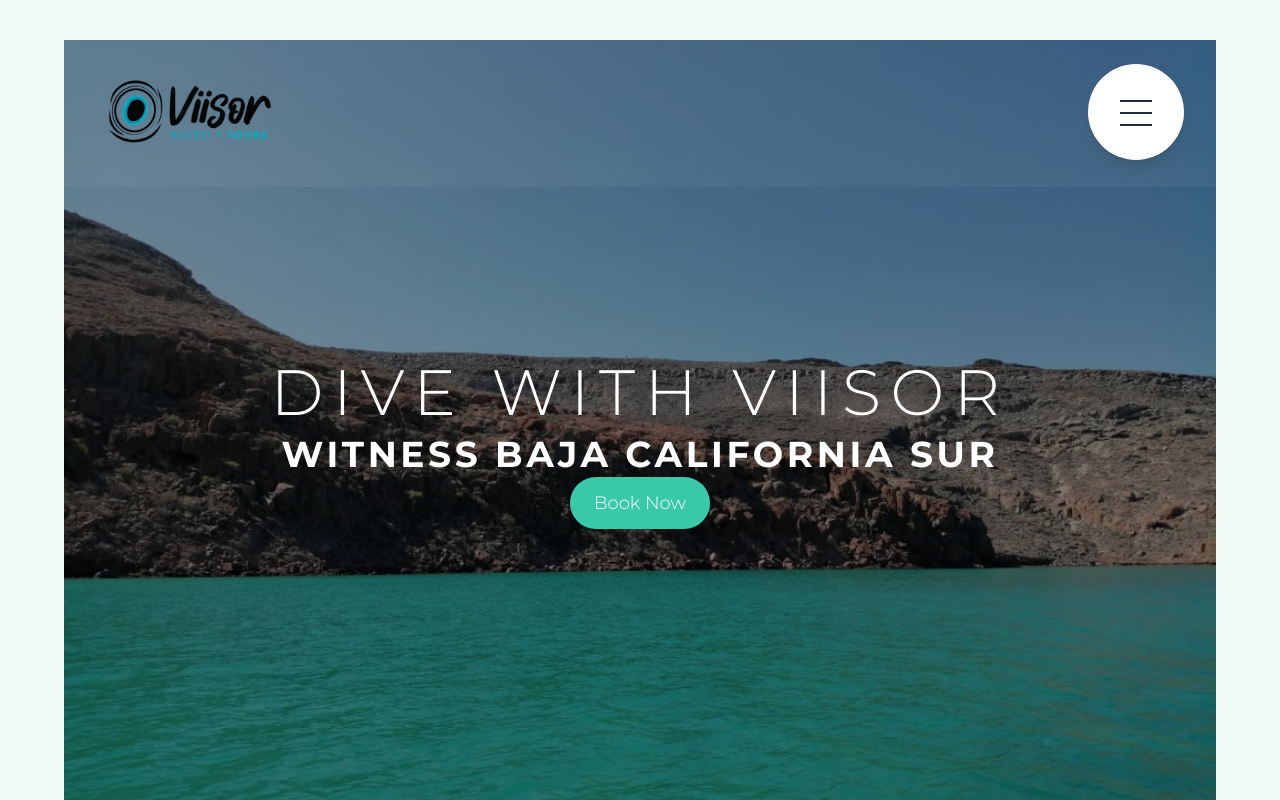
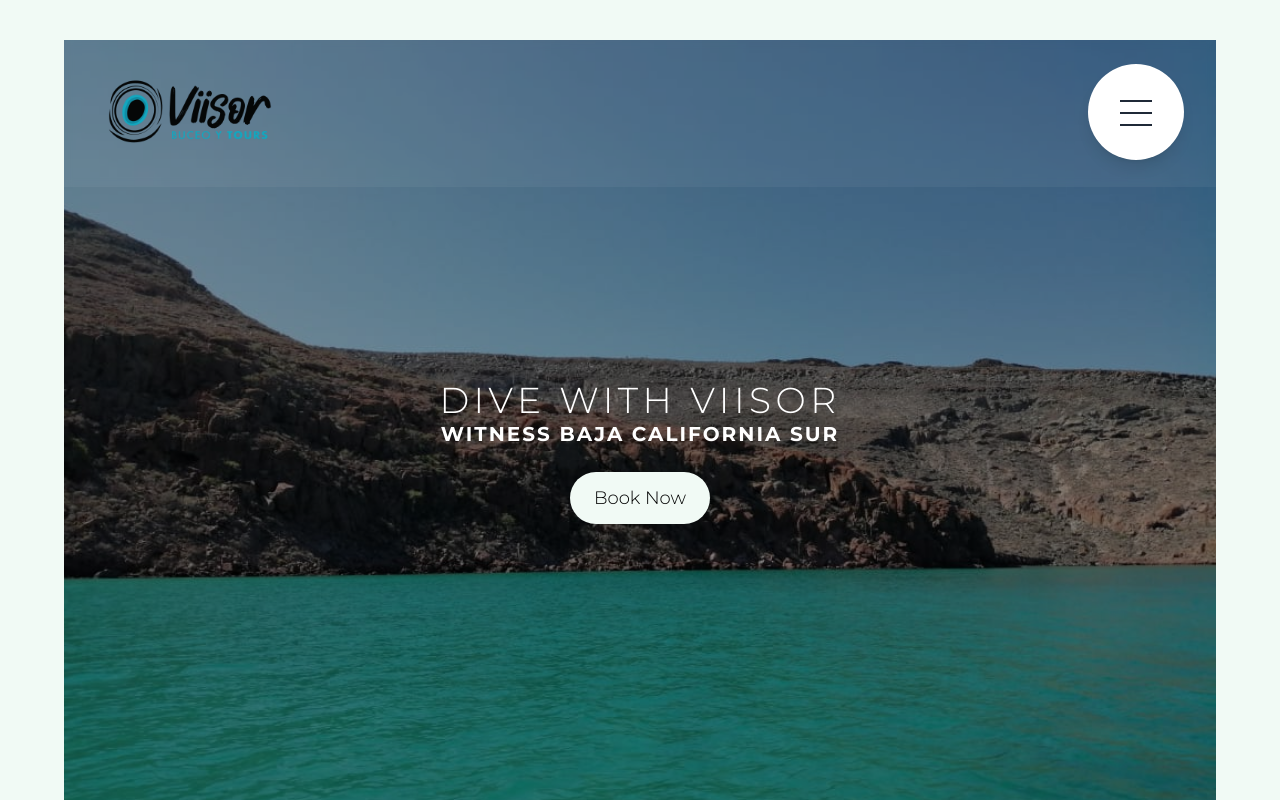
Before and after one commit to 0m4rca/viisor-nextjs, a Next.js app: page / in a window 1280 px wide. Shown: the top 800 px of the page. Built offline with nearby package versions, Linux system fonts and the light colour scheme; no server answers; the database is empty.

Commit message:
estilo titulo

```diff
--- /dev/null
+++ b/components/ButtonText.jsx
@@ -0,0 +1,21 @@
+import Link from "next/link";
+
+export default function ButtonText({ href = "#", children }) {
+  return (
+    <Link
+      href={href}
+      className={`
+        hover:bg-opacity-90
+        text-lg
+        font-medium
+        px-6
+        py-3
+        rounded-full
+        bg-[var(--color-secondary)] text-black
+        hover:bg-[var(--color-tertiary)] hover:text-white hover:text-xl
+        `}
+    >
+      {children}
+    </Link>
+  );
+}
--- a/components/Header.jsx
+++ b/components/Header.jsx
@@ -1,9 +1,9 @@
 "use client";
 import { useState } from "react";
-import Link from "next/link";
 import Image from "next/image";
 import Navigation from "./Navigation";
 import HeadingPrimary from "./HeadingPrimary";
+import ButtonText from "./ButtonText";
 
 export default function Header() {
   const [open, setOpen] = useState(false);
@@ -26,12 +26,7 @@ export default function Header() {
           main="Dive with VIISOR"
           sub="Witness Baja California Sur"
         />
-        <Link
-          href="/booking"
-          className="bg-primary hover:bg-opacity-90 text-white text-lg font-medium px-6 py-3 rounded-full transition"
-        >
-          Book Now
-        </Link>
+        <ButtonText href="/booking">Book Now</ButtonText>
       </div>
 
       <Navigation />
--- a/components/HeadingPrimary.jsx
+++ b/components/HeadingPrimary.jsx
@@ -1,16 +1,16 @@
 export default function HeadingPrimary({ main, sub }) {
   return (
-    <div className="heading-primary text-white uppercase mb-0">
+    <div className="heading-primary py-6 text-white uppercase mb-0">
       <span
         className="
           block
-          text-[3rem]
+          text-2xl
+          md:text-4xl
           font-light
-          tracking-[0.15em]
+          tracking-[.16em]
+          md:tracking-[.125em]
           leading-tight
           animate-moveInLeft
-          sm:text-[3.5rem]
-          md:text-[4rem]
         "
         style={{ animationDuration: "1s", animationTimingFunction: "ease-out" }}
       >
@@ -19,13 +19,13 @@ export default function HeadingPrimary({ main, sub }) {
       <span
         className="
           block
-          text-[1.75rem]
+          text-l
+          md:text-xl
           font-bold
-          tracking-[0.1em]
+          tracking-normal
+          md:tracking-widest
           leading-tight
           animate-moveInRight
-          sm:text-[2rem]
-          md:text-[2.25rem]
         "
         style={{ animationDuration: "1s", animationTimingFunction: "ease-out" }}
       >
```
